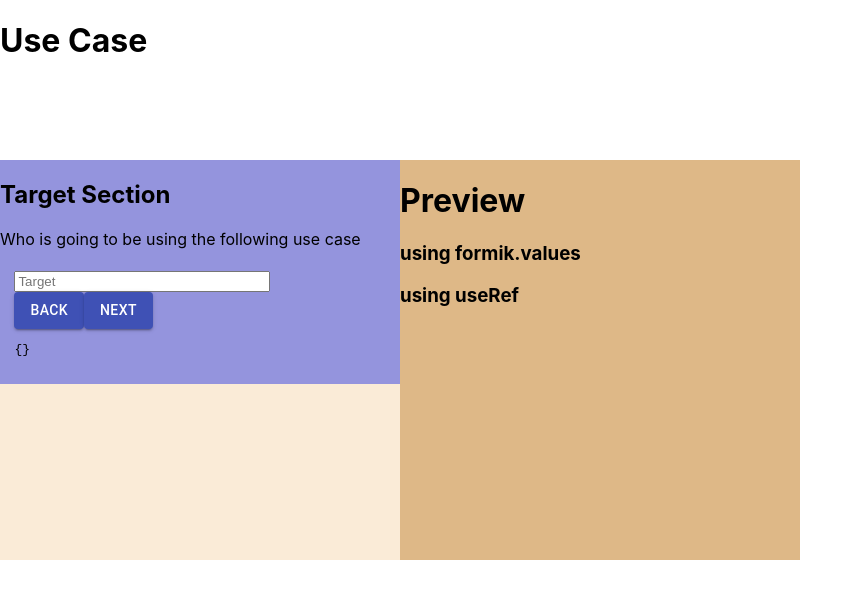
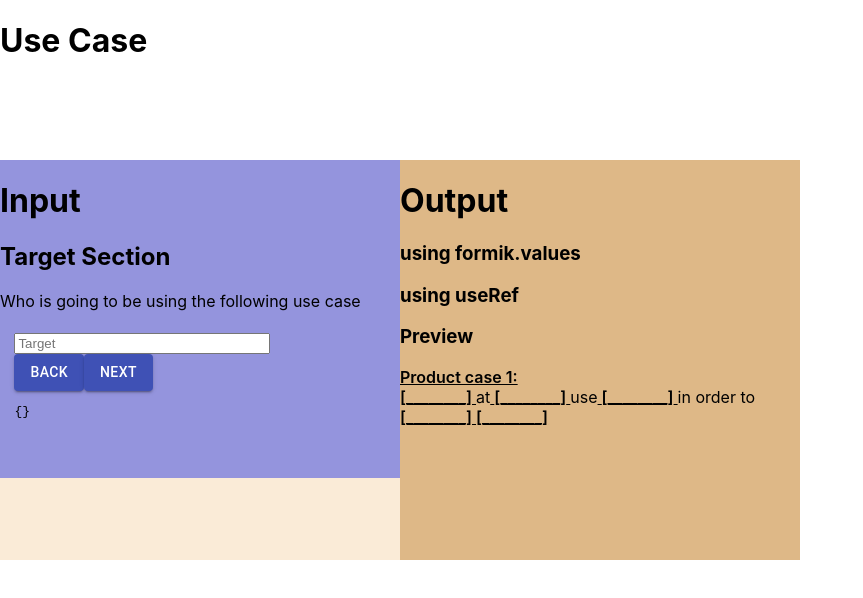
Before and after one commit to Atos20/Use_Cases, a React (Create React App) app: page / in a window 1280 px wide. Shown: the top 598 px of the page, without its empty margins (0-863 px from the left). Built offline with nearby package versions, Linux system fonts and the light colour scheme.

Commit message:
Save to local storage

```diff
--- a/src/components/Questionnaire/Questionnaire.css
+++ b/src/components/Questionnaire/Questionnaire.css
@@ -39,3 +39,8 @@
   position: absolute;
     top: 0%; left: 100%; right: -50%
 }
+
+.bold{
+  font-weight: 600;
+  text-decoration: underline;
+}
--- a/src/components/Questionnaire/Questionnaire.js
+++ b/src/components/Questionnaire/Questionnaire.js
@@ -1,4 +1,4 @@
-import React, { useState, useRef } from 'react'
+import React, { useState, useRef, useEffect } from 'react'
 import { Formik, Field, Form } from 'formik'
 import { Button } from '@material-ui/core';
 import * as yup from 'yup';
@@ -6,10 +6,14 @@ import './Questionnaire.css'
 
 
 const Questionnaire = ({questions}) => {
-  const [data, setData] = useState({});
+  const [data, setData] = useState(null);
   const [index, setIndex] = useState(0);
   let currentQuestion = questions[index];
   const inputRef = useRef('');
+
+  useEffect(() => {
+    setData(JSON.parse(localStorage.getItem('data'))|| null)
+  }, [])
 
   const goUp= (error, values) => {
     console.log(values)
@@ -43,13 +47,13 @@ const Questionnaire = ({questions}) => {
             <div className="sec-1">
 
               <div className="info">
+                <h1 className="description">Input</h1>
                 <h2 className="description">{currentQuestion.category} Section</h2>
                 <p className="text">{currentQuestion.description}</p>
 
             </div>
 
             <div className="sec-2">
-
 
             </div>
 
@@ -60,12 +64,16 @@ const Questionnaire = ({questions}) => {
                     setData(values)
                     setSubmitting(false);
                     resetForm()
+                    localStorage.setItem('data', JSON.stringify(values));
                     console.log(values)
                   }}
 
                   // validationSchema={ yup.object({
-                  //   [currentQuestion.category]: yup.string().required()}
-                  // )}
+                  //   [currentQuestion.category] : yup.string()
+                  //     .min(1, 'more than one character please')
+                  //     .max(100, 'no more than 100 characters')
+                  //     .required()
+                  // })}
 
                   validate={values  => {
                     const errors = {}
@@ -91,26 +99,59 @@ const Questionnaire = ({questions}) => {
                       />
 
                       <div className="controls" >
-                        <Button variant="contained" color="primary" className="back"  onClick={() => goDown(errors, values)}>back</Button>
-                        <Button className="next" variant="contained" color="primary"  onClick={() => goUp(errors, values)}>next</Button>
+
+                        <Button
+                          variant="contained"
+                          color="primary"
+                          className="back"
+                          onClick={() => goDown(errors, values)}
+                          >back</Button>
+
+                        <Button
+                          className="next"
+                          variant="contained"
+                          color="primary"
+                          onClick={() => goUp(errors, values)}
+                          >next</Button>
                       </div>
 
                       <pre>{JSON.stringify(errors, null, 2)}</pre>
+                      <p className="preview-text">{errors[currentQuestion.category]}</p>
 
 
                       <div className="btn">
-                        {index === (questions.length -1) && <Button variant="contained" color="secondary" type="submit">Submit</Button>}
+                        {index === (questions.length -1) &&
+                        <Button
+                          variant="contained"
+                          color="secondary"
+                          type="submit"
+                          >Submit</Button>}
                       </div>
 
                       <div className="rigth">
-                        <h1 className="display"> Preview </h1>
+                        <h1 className="display"> Output </h1>
                         <h3 className="your-answer">using formik.values</h3>
                         <p className="preview-text">{values[currentQuestion.category]}</p>
                         <h3 className="your-answer">using useRef</h3>
-                        <p className="preview-text">{inputRef.current.value}</p>
-                        <p className="preview-text">{inputRef.current.value}</p>
+                        <p className="preview-title">{inputRef.current.value}</p>
+
+
+                        <div className="preview-section">
+
+                          <h3 className="your-answer">Preview</h3>
+
+                          <p className="preview-text">
+                            <span className="bold">Product case 1:</span>
+                            <br/>
+                            <span className="bold"> {values['Target'] || '[________]'} </span> at
+                            <span className="bold"> {values['Company type'] || '[________]'} </span> use
+                            <span className="bold"> {values['Product name'] || '[________]'} </span>in order to
+                            <span className="bold"> {values['Action'] || '[________]'} </span>
+                            <span className="bold"> {values['Task'] || '[________]'} </span>
+
+                          </p>
+                        </div>
                       </div>
-
                     </Form>
                   </div>
                 )}
```
